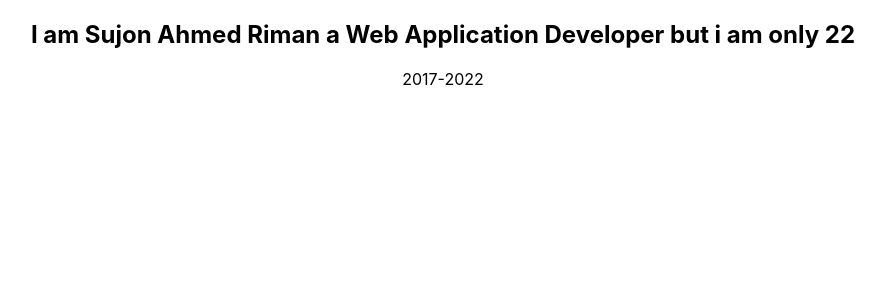
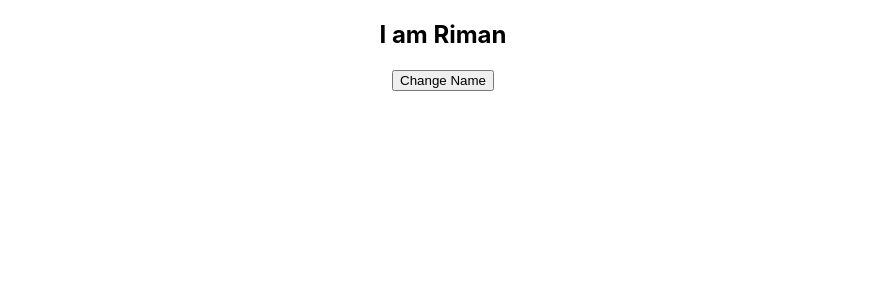
Before and after one commit to Sujon-Ahmed/practice-react, a React (Create React App) app: page / in a window 1280 px wide. Shown: the top 300 px of the page, without its empty margins (197-1082 px from the left). Built offline with nearby package versions, Linux system fonts and the light colour scheme.

Commit message:
example of setState

```diff
--- a/src/App.js
+++ b/src/App.js
@@ -1,19 +1,11 @@
 import "./App.css";
-// import FunctionalComponent from './components/FunctionalComponent';
-// import ClassComponent from './components/ClassComponent';
-// import ArrowFunction from "./components/ArrowFunction";
-
-import StateExample from "./components/StateExample";
+import SetStateExample from "./components/SetStateExample";
 
 function App() {
   return (
     <div className="App">
       <div>
-        {/* <FunctionalComponent name="Sujon Ahmed" />
-        <ClassComponent designation="Web Application Developer 😍" />
-        <ArrowFunction/> */}
-
-        <StateExample />
+        <SetStateExample />
       </div>
     </div>
   );
--- /dev/null
+++ b/src/components/SetStateExample.js
@@ -0,0 +1,25 @@
+import React from "react";
+
+class SetStateExample extends React.Component {
+  constructor() {
+    super();
+    this.state = {
+      name: "Riman",
+    };
+  }
+  changeName(name) {
+    this.setState({name:name});
+  }
+  render() {
+    return (
+      <div>
+        <h2>I am {this.state.name}</h2>
+        <button onClick={this.changeName.bind(this, "Sujon Ahmed")}>
+          Change Name
+        </button>
+      </div>
+    );
+  }
+}
+
+export default SetStateExample;
```
